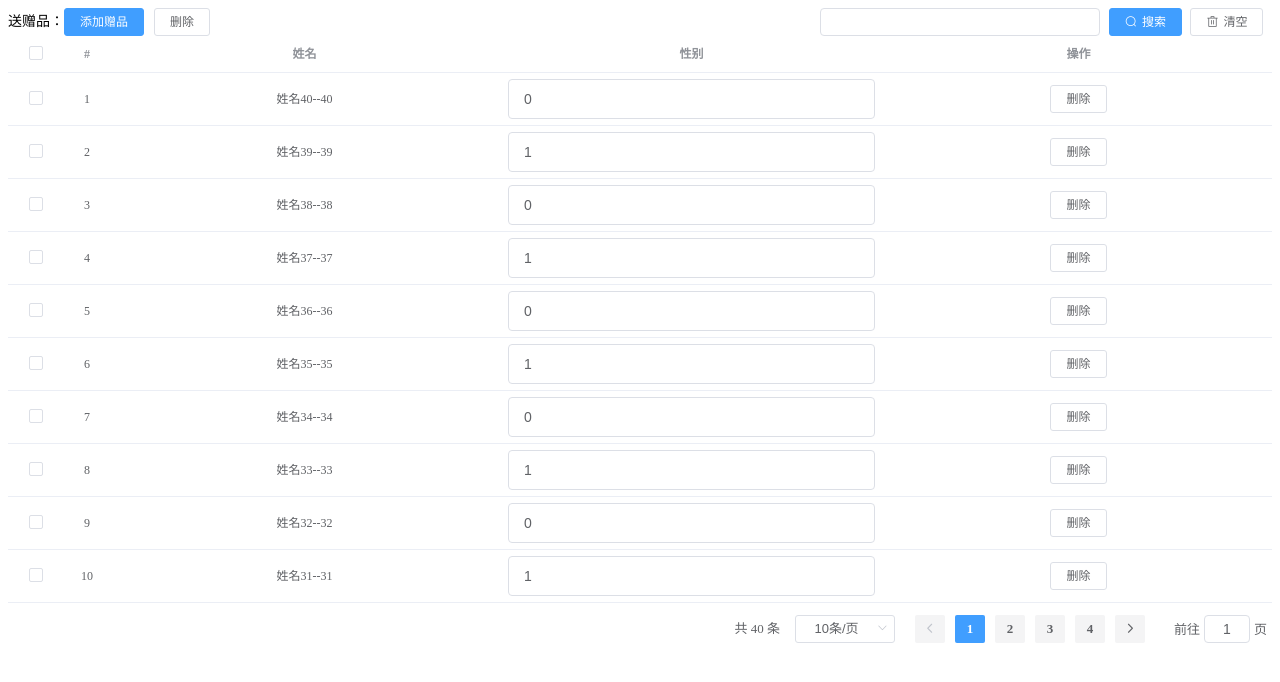
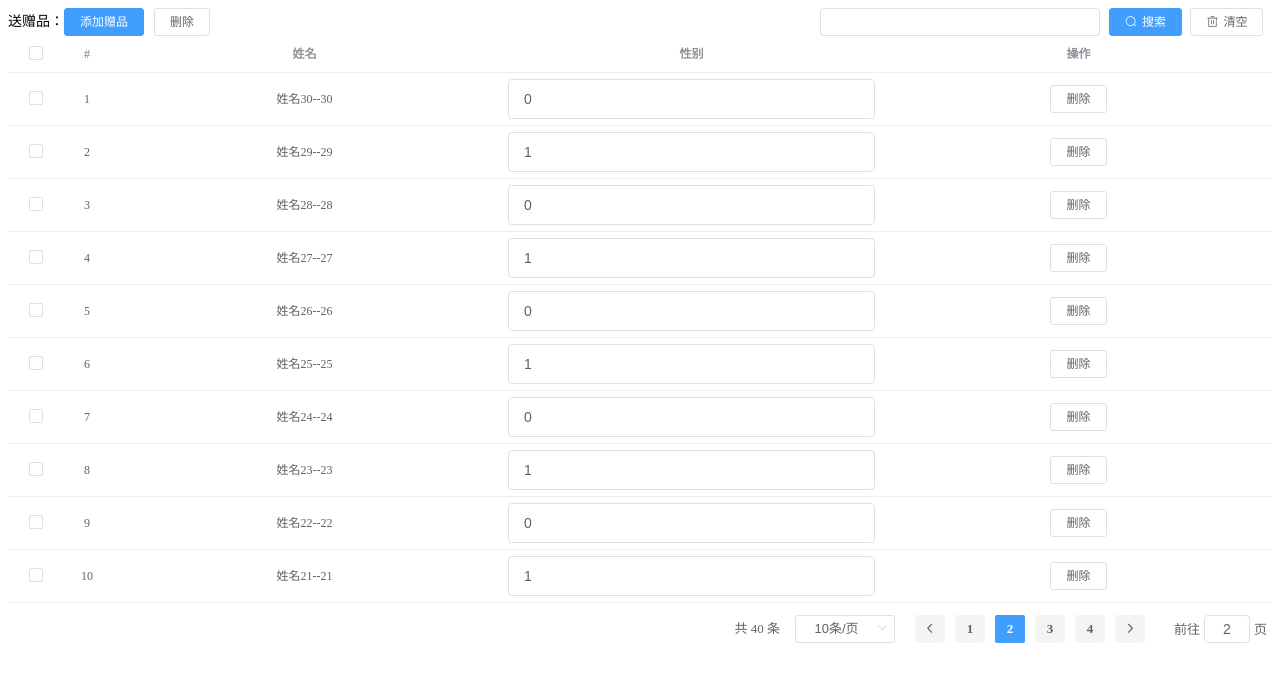
Before and after one commit to zhanghaoranas/vuetest, a Vue app: page /eltableshow in a window 1280 px wide. Shown: the top 682 px of the page. Built offline with nearby package versions, Linux system fonts and the light colour scheme; what @smallwei/avue would draw is missing.

Commit message:
继续修改el-table-show bug

```diff
--- a/src/components/ElTableShow.vue
+++ b/src/components/ElTableShow.vue
@@ -138,7 +138,11 @@ export default {
   },
   created() {
     if (this.page) {
-      this.pagination = Object.assign({}, this.page);
+      this.pagination = {
+        ...this.pagination,
+        ...Object.assign({}, this.page),
+      };
+      console.log(this.pagination);
     }
     this.dataFilter();
   },
@@ -172,8 +176,8 @@ export default {
      */
     getCurTabData(data) {
       this.curTabData = this.getTableDataByPage(data);
-      // 当非第一页数据删除完毕时，自动跳到上一页。
-      if (this.curTabData.length === 0 && this.pagination.currentPage > 1) {
+      // 当非第一页数据删除完毕时，自动跳到上一页。 排除初始data未空数组的情况。
+      if (this.data.length !== 0 && this.curTabData.length === 0 && this.pagination.currentPage > 1) {
         this.handlePaginationChange({ number: this.pagination.currentPage - 1, type: 'currentPage' });
       }
     },
@@ -191,7 +195,7 @@ export default {
         this.$emit('current-change', payload.number);
       }
       if (this.page) {
-        this.$emit('update:page', this.pageInfo);
+        this.$emit('update:page', this.pagination);
       }
       this.dataFilter();
     },
```
